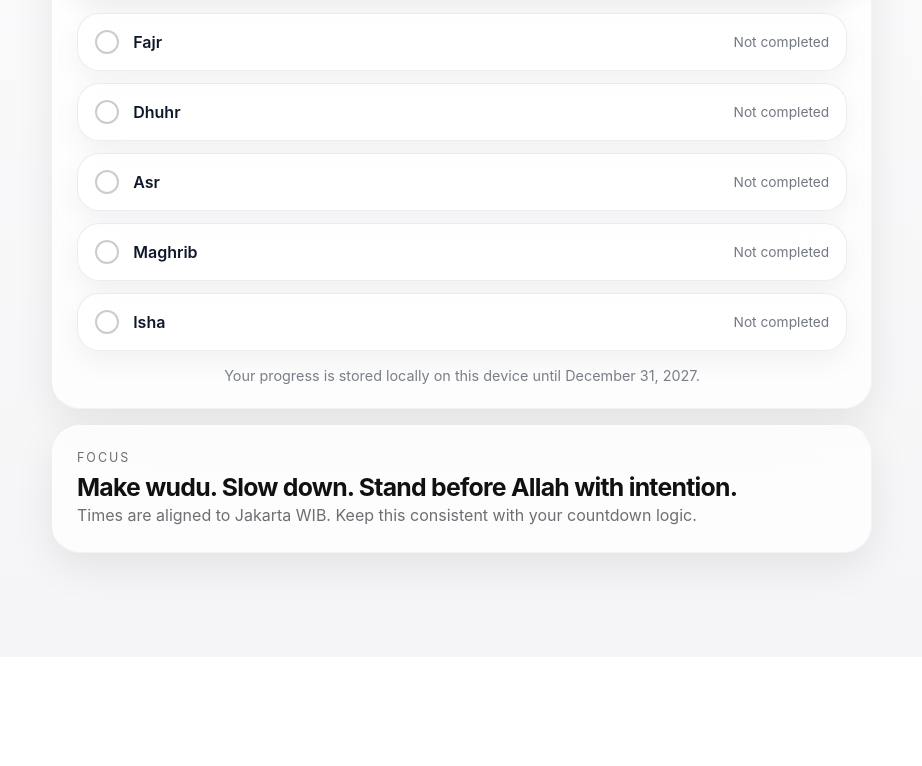
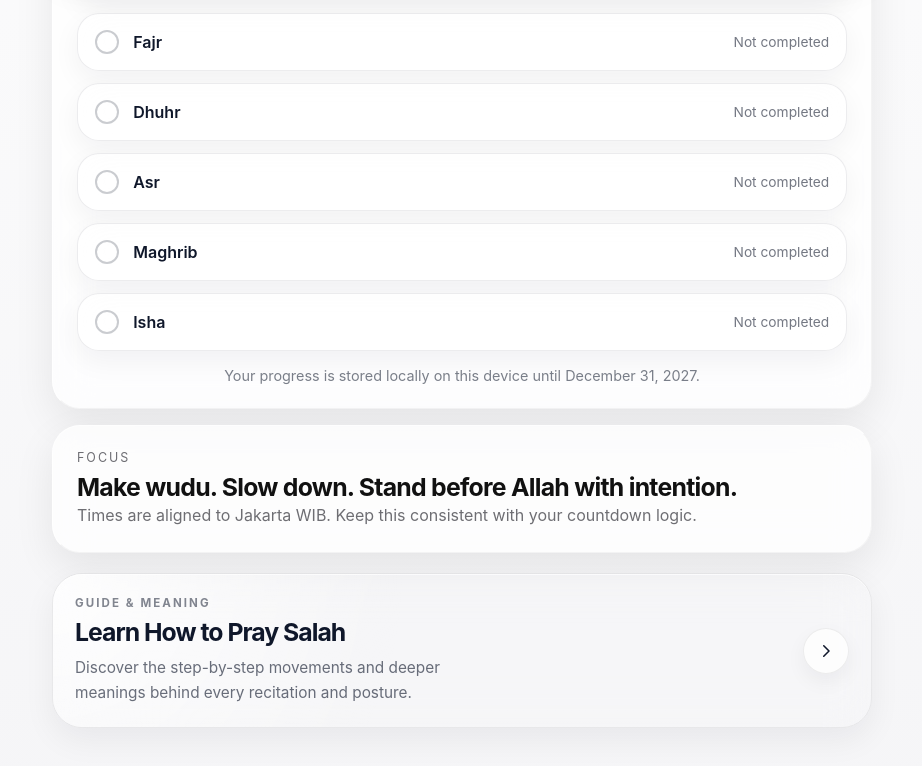
Before and after one commit to ctxdcd/pocket-prayer, a plain HTML site: page salah.html in a window 1280 px wide. Shown: the part 815-1581 px from the top of the page, without its empty margins (178-1100 px from the left). Before the commit the page ends 1472 px from the top, so only its background shows below. Drawn offline with Linux system fonts and the light colour scheme.

Commit message:
added new card for guide & meaning salah

```diff
--- a/css/style.css
+++ b/css/style.css
@@ -607,6 +607,199 @@ h2{
 }
 
 /* =========================================
+   LEARN SALAH CARD
+========================================= */
+
+.learn-salah-card{
+  position:relative;
+
+  display:flex;
+  align-items:center;
+  justify-content:space-between;
+  gap:18px;
+
+  margin-top:4px;
+  padding:22px;
+
+  border-radius:30px;
+
+  background:
+    linear-gradient(
+      180deg,
+      rgba(255,255,255,.92) 0%,
+      rgba(255,255,255,.74) 100%
+    );
+
+  border:1px solid rgba(17,17,17,.06);
+
+  box-shadow:
+    0 12px 32px rgba(15,23,42,.06),
+    inset 0 1px 0 rgba(255,255,255,.7);
+
+  backdrop-filter:blur(20px);
+  -webkit-backdrop-filter:blur(20px);
+
+  overflow:hidden;
+
+  transition:
+    transform .18s ease,
+    background-color .18s ease,
+    border-color .18s ease,
+    box-shadow .18s ease;
+}
+
+/* subtle glow */
+.learn-salah-card::before{
+  content:"";
+
+  position:absolute;
+  inset:0;
+
+  background:
+    radial-gradient(
+      circle at top left,
+      rgba(255,255,255,.85),
+      transparent 42%
+    );
+
+  pointer-events:none;
+}
+
+.learn-salah-card:hover{
+  transform:translateY(-2px);
+
+  border-color:rgba(17,17,17,.1);
+
+  box-shadow:
+    0 18px 40px rgba(15,23,42,.08),
+    inset 0 1px 0 rgba(255,255,255,.75);
+}
+
+.learn-salah-card:active{
+  transform:scale(.985);
+}
+
+.learn-salah-card__content{
+  position:relative;
+  z-index:1;
+
+  min-width:0;
+
+  display:flex;
+  flex-direction:column;
+  gap:8px;
+}
+
+.learn-salah-card__eyebrow{
+  margin:0;
+
+  font-size:.72rem;
+  font-weight:700;
+
+  letter-spacing:.18em;
+  text-transform:uppercase;
+
+  color:rgba(15,23,42,.52);
+}
+
+.learn-salah-card__title{
+  margin:0;
+
+  font-size:clamp(1.2rem, 2.8vw, 1.55rem);
+  line-height:1.15;
+
+  letter-spacing:-0.04em;
+
+  color:#0f172a;
+}
+
+.learn-salah-card__text{
+  margin:0;
+
+  max-width:42ch;
+
+  font-size:.96rem;
+  line-height:1.65;
+
+  color:rgba(15,23,42,.62);
+}
+
+.learn-salah-card__icon{
+  position:relative;
+  z-index:1;
+
+  width:46px;
+  height:46px;
+
+  flex-shrink:0;
+
+  border-radius:999px;
+
+  display:grid;
+  place-items:center;
+
+  background:rgba(255,255,255,.72);
+
+  border:1px solid rgba(17,17,17,.07);
+
+  box-shadow:
+    0 8px 20px rgba(15,23,42,.05);
+
+  transition:
+    transform .18s ease,
+    background .18s ease;
+}
+
+.learn-salah-card:hover .learn-salah-card__icon{
+  transform:translateX(2px);
+  background:rgba(255,255,255,.92);
+}
+
+.learn-salah-card__icon svg{
+  width:18px;
+  height:18px;
+
+  stroke:#0f172a;
+  stroke-width:2.1;
+  stroke-linecap:round;
+  stroke-linejoin:round;
+
+  fill:none;
+}
+
+/* accessibility without ugly browser blue */
+.learn-salah-card:focus-visible{
+  outline:none;
+
+  border-color:rgba(17,17,17,.12);
+
+  box-shadow:
+    0 0 0 4px rgba(15,23,42,.08),
+    0 18px 40px rgba(15,23,42,.08);
+}
+
+@media (max-width: 640px){
+
+  .learn-salah-card{
+    padding:20px;
+    border-radius:26px;
+  }
+
+  .learn-salah-card__title{
+    font-size:1.15rem;
+  }
+
+  .learn-salah-card__text{
+    font-size:.92rem;
+  }
+
+  .learn-salah-card__icon{
+    width:42px;
+    height:42px;
+  }
+}
+
+/* =========================================
    DU'A DIRECTORY ACCORDION
 ========================================= */
 
--- a/salah.html
+++ b/salah.html
@@ -112,6 +112,27 @@
           Times are aligned to Jakarta WIB. Keep this consistent with your countdown logic.
         </p>
       </section>
+
+<a href="learn-salah.html" class="learn-salah-card" aria-label="Learn how to pray salah">
+  <div class="learn-salah-card__content">
+    <p class="learn-salah-card__eyebrow">GUIDE & MEANING</p>
+
+    <h2 class="learn-salah-card__title">
+      Learn How to Pray Salah
+    </h2>
+
+    <p class="learn-salah-card__text">
+      Discover the step-by-step movements and deeper meanings behind every recitation and posture.
+    </p>
+  </div>
+
+  <span class="learn-salah-card__icon" aria-hidden="true">
+    <svg viewBox="0 0 24 24">
+      <path d="m9 5 7 7-7 7"/>
+    </svg>
+  </span>
+</a>
+
     </main>
 
     <nav class="bottom-nav" aria-label="Main navigation">
```
